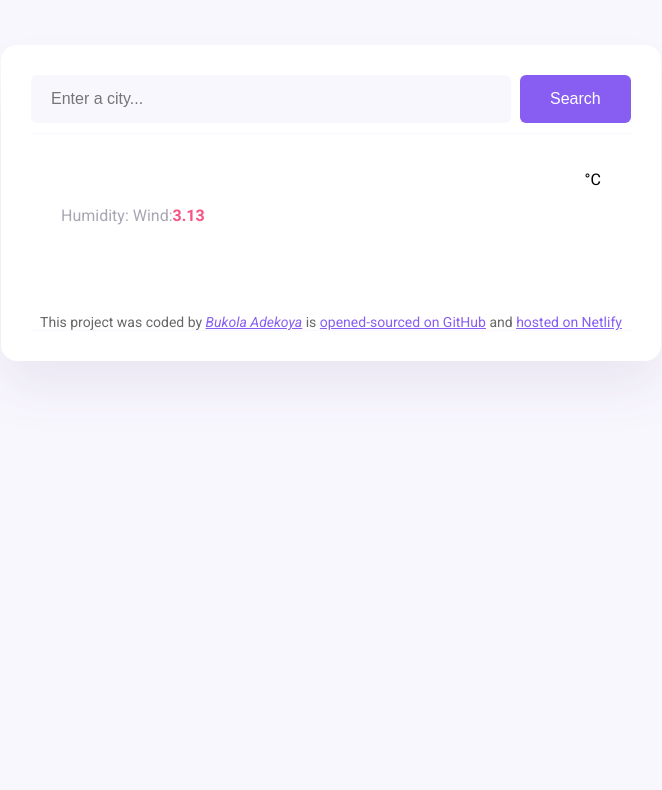
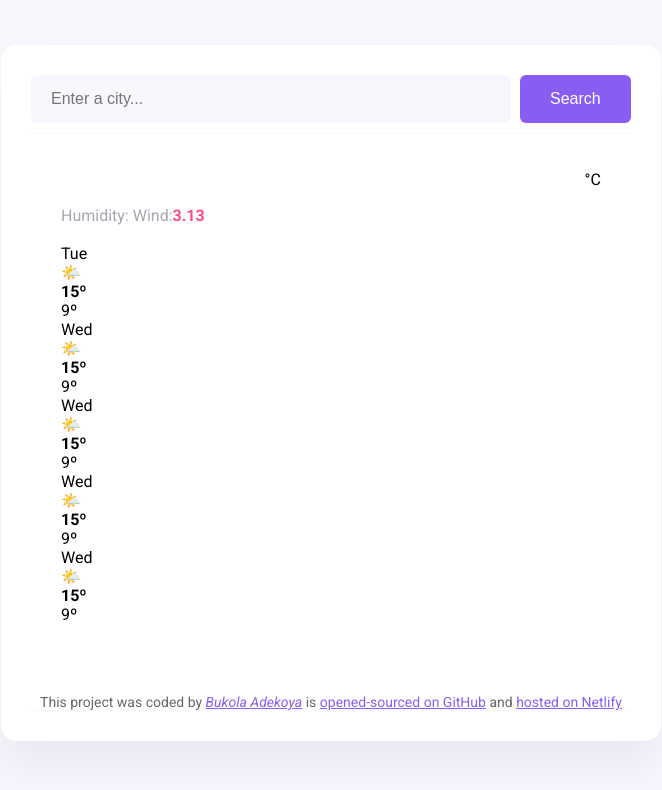
Before and after one commit to richbuky/Vanilla-Weather-Forecast, a plain HTML site: page index.html in a window 1280 px wide. Shown: the whole page, without its empty margins (309-971 px from the left). Drawn offline with nearby package versions, Linux system fonts and the light colour scheme; no server answers.

Commit message:
Adding predictions

```diff
--- a/index.html
+++ b/index.html
@@ -46,6 +46,58 @@
             <div class="temperature-unit">°C</div>
           </div>
         </div>
+        <div class="weather-forecast">
+          <div class="weather-forecast-day">
+            <div class="weather-forecast-date">Tue</div>
+            <div class="weather-forecast-icon">🌤️</div>
+            <div class="weather-forecast-temperatures">
+              <div class="weather-forecast-temperature">
+                <strong>15º</strong>
+              </div>
+              <div class="weather-forecast-temperature">9º</div>
+            </div>
+          </div>
+          <div class="weather-forecast-day">
+            <div class="weather-forecast-date">Wed</div>
+            <div class="weather-forecast-icon">🌤️</div>
+            <div class="weather-forecast-temperatures">
+              <div class="weather-forecast-temperature">
+                <strong>15º</strong>
+              </div>
+              <div class="weather-forecast-temperature">9º</div>
+            </div>
+          </div>
+          <div class="weather-forecast-day">
+            <div class="weather-forecast-date">Wed</div>
+            <div class="weather-forecast-icon">🌤️</div>
+            <div class="weather-forecast-temperatures">
+              <div class="weather-forecast-temperature">
+                <strong>15º</strong>
+              </div>
+              <div class="weather-forecast-temperature">9º</div>
+            </div>
+          </div>
+          <div class="weather-forecast-day">
+            <div class="weather-forecast-date">Wed</div>
+            <div class="weather-forecast-icon">🌤️</div>
+            <div class="weather-forecast-temperatures">
+              <div class="weather-forecast-temperature">
+                <strong>15º</strong>
+              </div>
+              <div class="weather-forecast-temperature">9º</div>
+            </div>
+          </div>
+          <div class="weather-forecast-day">
+            <div class="weather-forecast-date">Wed</div>
+            <div class="weather-forecast-icon">🌤️</div>
+            <div class="weather-forecast-temperatures">
+              <div class="weather-forecast-temperature">
+                <strong>15º</strong>
+              </div>
+              <div class="weather-forecast-temperature">9º</div>
+            </div>
+          </div>
+        </div>
       </main>
       <footer>
         This project was coded by
@@ -53,7 +105,7 @@
           <em>Bukola Adekoya</em></a
         >
         is
-        <a href="https://github.com/richbuky/shecodesweek7" target="_blank"
+        <a href="https://github.com/richbuky/Vanilla-Weather-Forecast" target="_blank"
           >opened-sourced on GitHub</a
         >
         and
```
